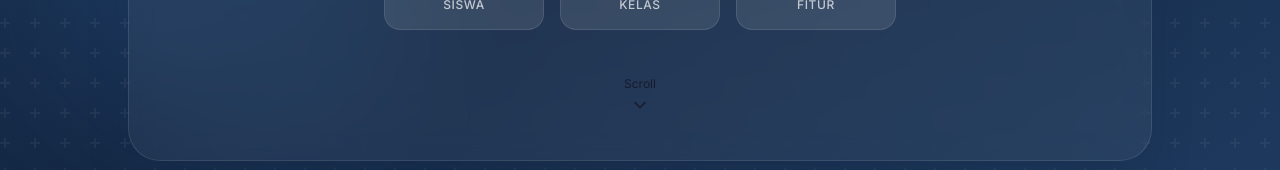
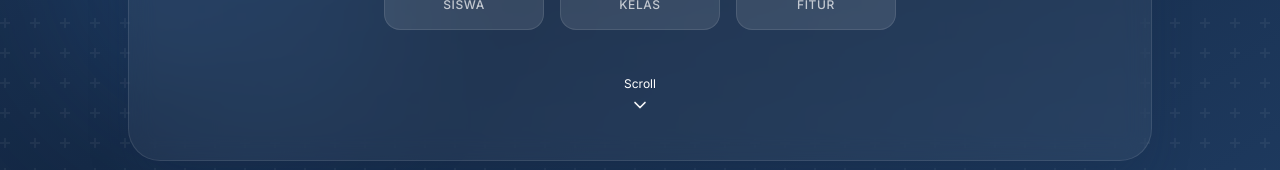
Before and after one commit to iqbalraihanfr/sdn-2kedundung, a Next.js app: page / in a window 1280 px wide. Shown: the part 612-782 px from the top of the page. Built offline with nearby package versions, Linux system fonts and the light colour scheme.

Commit message:
feat: add HeroSection component with school branding and quick navigation links

```diff
--- a/src/components/home/hero-section.tsx
+++ b/src/components/home/hero-section.tsx
@@ -88,7 +88,7 @@ export function HeroSection() {
             ))}
           </div>
 
-          <div className="animate-fade-in-up animate-delay-500 mt-10 opacity-0">
+          <div className="animate-fade-in-up animate-delay-500 mt-10 opacity-0 text-white">
             <a
               href="#visi-misi"
               className="inline-flex flex-col items-center text-white/60 transition-colors hover:text-white"
```
